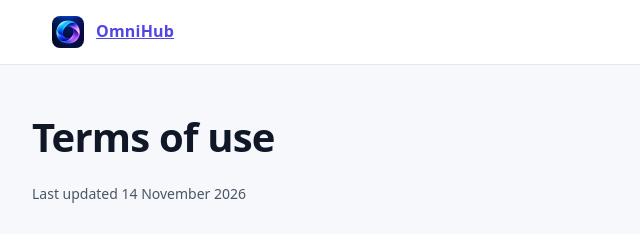
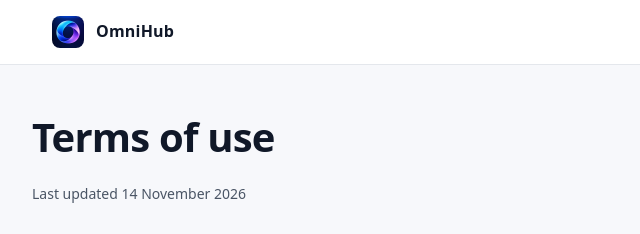
Before and after one commit to pnoch/omnihub-releases, a plain HTML site: page docs/terms.html in a window 1280 px wide. Shown: the top 234 px of the page, 118-758 px from the left. Drawn offline with Linux system fonts and the light colour scheme.

Commit message:
site: keep the header wordmark plain on legal pages

```diff
--- a/docs/styles.css
+++ b/docs/styles.css
@@ -81,6 +81,11 @@ header.site img {
 header.site .name {
   font-weight: 700;
   letter-spacing: 0.2px;
+}
+
+header.site .name a {
+  color: inherit;
+  text-decoration: none;
 }
 
 header.site nav {
```
